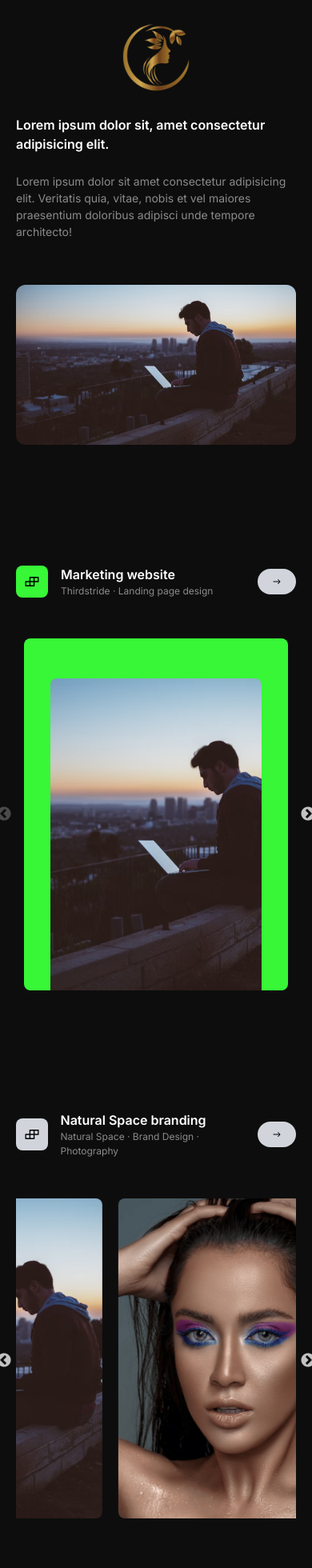
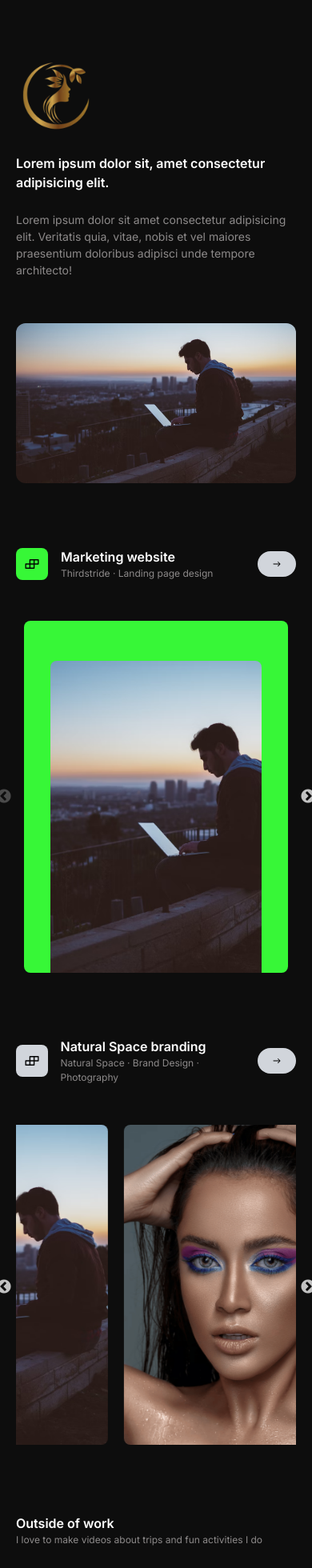
Before and after one commit to ranselorm/shaydes, a Next.js app: page / in a window 390 px wide. Shown: the top 1960 px of the page at 80% size. Built offline with nearby package versions, Linux system fonts and the light colour scheme.

Commit message:
Fixed mobile responsiveness

```diff
--- a/app/globals.css
+++ b/app/globals.css
@@ -16,15 +16,12 @@
   }
 }
 
+body {
+}
+
 .slick-slide > div {
   margin: 0 10px;
 }
 .slick-list {
   margin: 0 -10px;
 }
-
-@media (max-width: 767px) {
-  body {
-    overflow-y: hidden; /* Hide vertical scrollbar */
-  }
-}
--- a/app/layout.js
+++ b/app/layout.js
@@ -12,7 +12,7 @@ export default function RootLayout({ children }) {
   return (
     <html lang="en">
       <body className={inter.className}>
-        <main className="bg-black/95 text-white p-[20px] md:p-[70px] lg:p-[100px]">
+        <main className="text-white bg-black/95 p-[20px] md:p-[70px] lg:p-[100px]">
           {children}
         </main>
       </body>
--- a/components/Footer.jsx
+++ b/components/Footer.jsx
@@ -9,7 +9,7 @@ const footerLinks = [
 ];
 const Footer = () => {
   return (
-    <footer className="mt-[150px]">
+    <footer className="mt-[80px] lg:mt-[150px]">
       <div className="flex justify-center mb-12">
         <Image src="/lg.png" width={100} height={100} alt="logo" />
       </div>
--- a/components/Hero.jsx
+++ b/components/Hero.jsx
@@ -4,7 +4,7 @@ import React from "react";
 const Hero = () => {
   return (
     <section>
-      <div className="flex justify-center flex-col items-center gap-y-6">
+      <div className="flex justify-center flex-col items-left lg:items-center gap-y-6 pt-12">
         <div>
           <Image src="/lg.png" width={100} height={100} alt="logo" />
         </div>
--- a/components/Marketing.jsx
+++ b/components/Marketing.jsx
@@ -42,7 +42,7 @@ const Marketing = () => {
     ],
   };
   return (
-    <section className="mt-[150px]">
+    <section className="mt-[80px] lg:mt-[150px]">
       <div className="flex justify-between items-center">
         <div className="flex items-center gap-x-4">
           <div className=" w-[40px] h-[40px] md:w-[60px] md:h-[60px] bg-[#37f737] rounded-lg flex justify-center items-center">
--- a/components/Natural.jsx
+++ b/components/Natural.jsx
@@ -47,7 +47,7 @@ const Natural = () => {
     ],
   };
   return (
-    <section className="mt-[150px]">
+    <section className="mt-[80px] lg:mt-[150px]">
       <div className="flex justify-between items-center">
         <div className="flex items-center gap-x-4">
           <div className=" w-[40px] h-[40px] md:w-[60px] md:h-[60px] bg-gray-300 rounded-lg flex justify-center items-center">
--- a/components/OutsideWork.jsx
+++ b/components/OutsideWork.jsx
@@ -41,7 +41,7 @@ const OutsideWork = () => {
     ],
   };
   return (
-    <section className="mt-[150px]">
+    <section className="mt-[80px] lg:mt-[150px]">
       <div className="flex justify-between items-center">
         <div className="flex items-center gap-x-4">
           <div>
```
